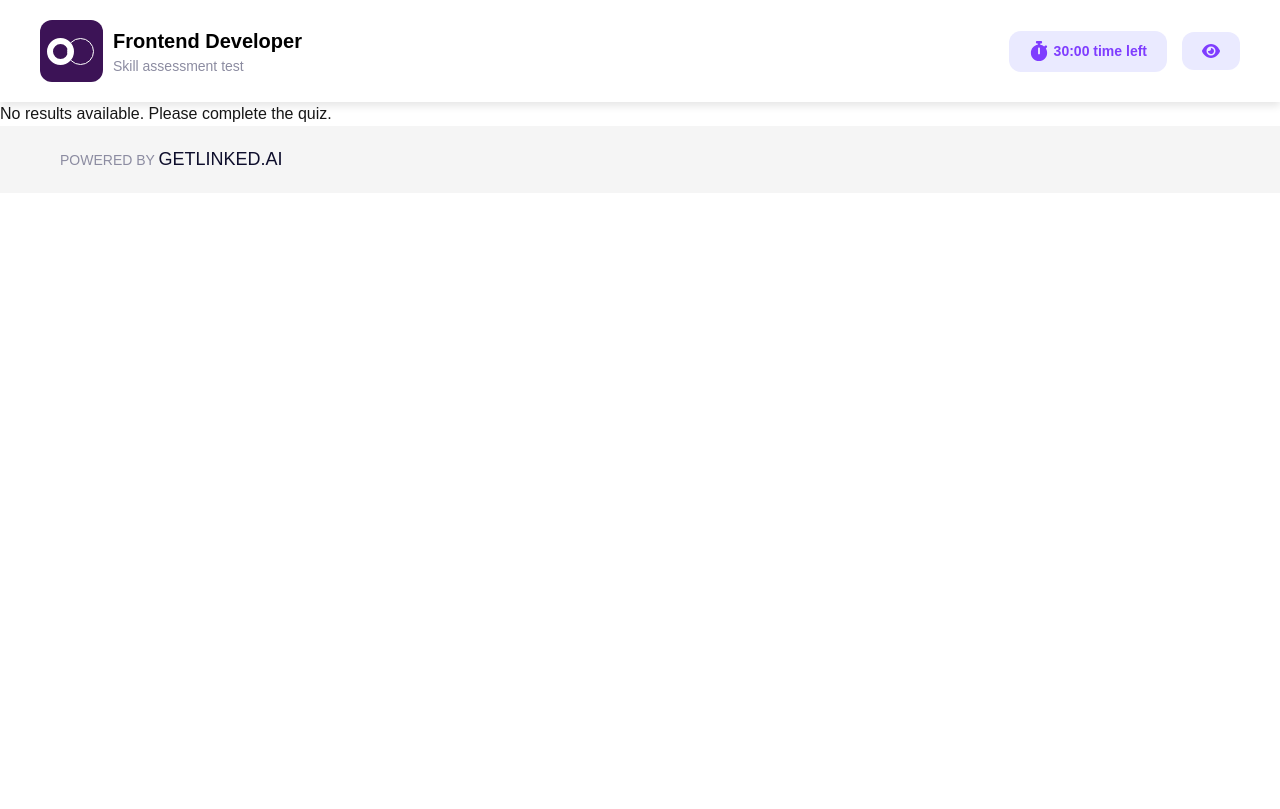
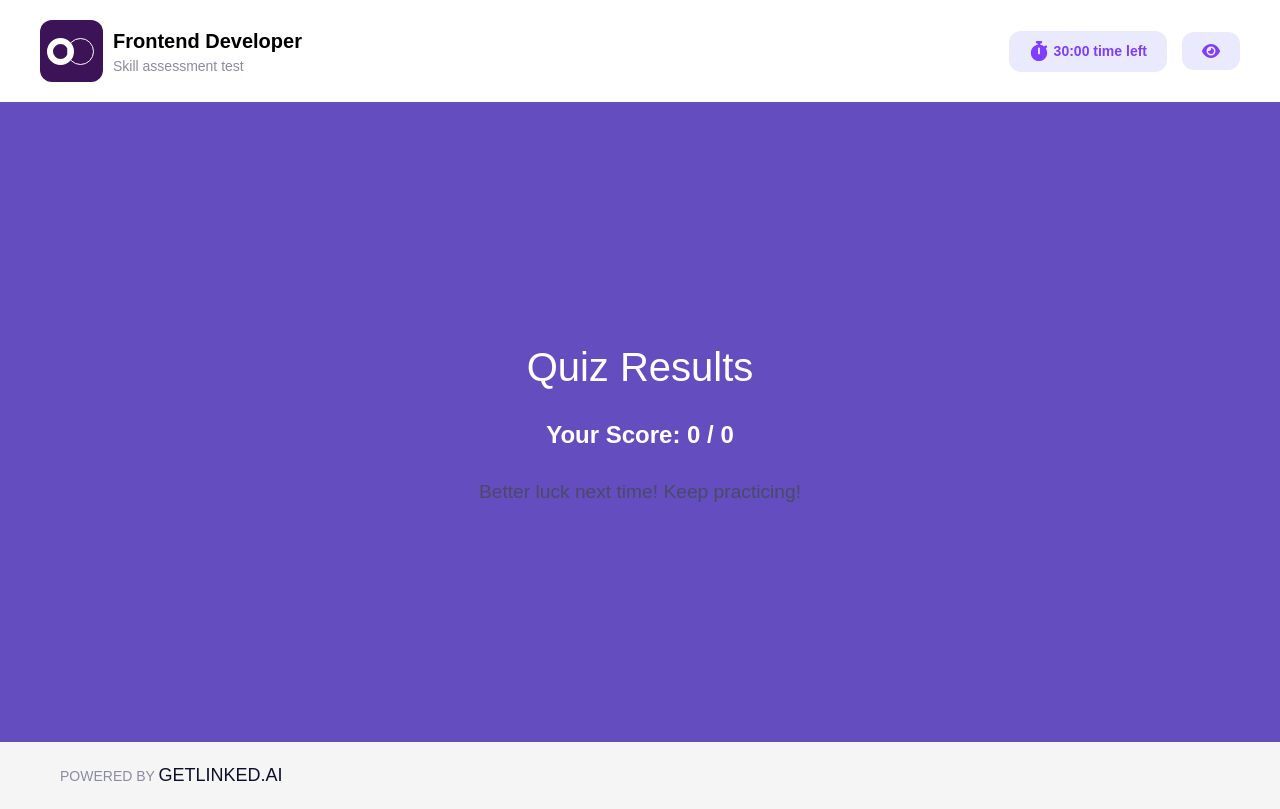
Before and after one commit to Seunfola/liberty-assurance, a Next.js app: page /result in a window 1280 px wide. Built offline with nearby package versions, Linux system fonts and the light colour scheme.

Commit message:
-img-element rule, add useCallback to handleSubmit function in QuizComponent, and refactor ResultsPage to use useState and Suspense

```diff
--- a/src/app/quiz/page.tsx
+++ b/src/app/quiz/page.tsx
@@ -1,5 +1,5 @@
 'use client';
-import { useState, useEffect } from 'react';
+import { useState, useEffect, useCallback } from 'react';
 import { useRouter } from 'next/navigation';
 import { questions, Question } from '@/data/question';
 import styles from '@/styles/quiz/page.module.scss';
@@ -15,7 +15,7 @@ const QuizComponent = () => {
     setUserAnswers({ ...userAnswers, [questionIndex]: selectedOption });
   };
 
-  const handleSubmit = () => {
+  const handleSubmit = useCallback(() => {
     pauseTimer();
 
     let score = 0;
@@ -26,13 +26,13 @@ const QuizComponent = () => {
     });
 
     router.push(`/result?score=${score}&totalQuestions=${questions.length}`);
-  };
+  }, [pauseTimer, router, userAnswers]);
 
   useEffect(() => {
     if (timeLeft === 0) {
       handleSubmit();
     }
-  }, [timeLeft]);
+  }, [timeLeft, handleSubmit]);
 
   return (
     <div className={styles.container}>
--- a/src/app/result/page.tsx
+++ b/src/app/result/page.tsx
@@ -1,18 +1,19 @@
 'use client';
+
 import { useSearchParams } from 'next/navigation';
 import Confetti from 'react-confetti';
-import { useEffect, useState } from 'react';
+import { useEffect, useState, Suspense } from 'react';
 import styles from '@/styles/result/page.module.scss';
 
 const ResultsPage = () => {
   const searchParams = useSearchParams();
-  const score = parseInt(searchParams.get('score') || '0');
-  const totalQuestions = parseInt(searchParams.get('totalQuestions') || '0');
+  const [score, setScore] = useState<number | null>(null);
+  const [totalQuestions, setTotalQuestions] = useState<number | null>(null);
   const [showConfetti, setShowConfetti] = useState<boolean>(false);
   const [message, setMessage] = useState<string>('');
 
   const handleResultSetup = () => {
-    if (score >= 7) {
+    if (score !== null && score >= 7) {
       setShowConfetti(true);
       setMessage('Congratulations! 🎉 You did a great job!');
 
@@ -25,14 +26,24 @@ const ResultsPage = () => {
   };
 
   useEffect(() => {
-    handleResultSetup();
+    const scoreParam = parseInt(searchParams.get('score') || '0', 10);
+    const totalQuestionsParam = parseInt(searchParams.get('totalQuestions') || '0', 10);
+
+    setScore(scoreParam);
+    setTotalQuestions(totalQuestionsParam);
+  }, [searchParams]);
+
+  useEffect(() => {
+    if (score !== null) {
+      handleResultSetup();
+    }
   }, [score]);
 
-  const renderInvalidResults = () => (
-    <p>No results available. Please complete the quiz.</p>
-  );
+  if (score === null || totalQuestions === null) {
+    return <p>No results available. Please complete the quiz.</p>;
+  }
 
-  const renderResults = () => (
+  return (
     <div className={styles.container}>
       {showConfetti && <Confetti />}
       <h1 className={styles.title}>Quiz Results</h1>
@@ -42,8 +53,12 @@ const ResultsPage = () => {
       <p className={styles.message}>{message}</p>
     </div>
   );
-
-  return score && totalQuestions ? renderResults() : renderInvalidResults();
 };
 
-export default ResultsPage;
+export default function ResultsPageWrapper() {
+  return (
+    <Suspense fallback={<p>Loading...</p>}>
+      <ResultsPage />
+    </Suspense>
+  );
+}
```
Also changed, not shown: .eslintrc.json.
